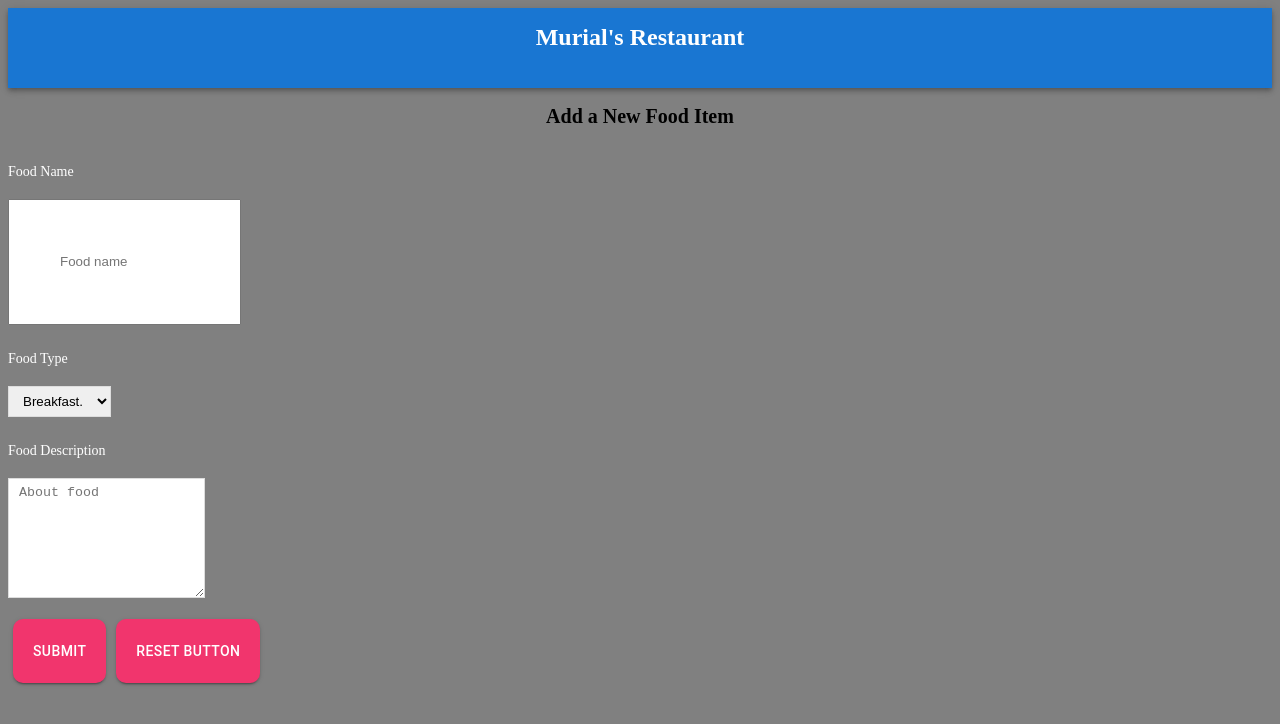
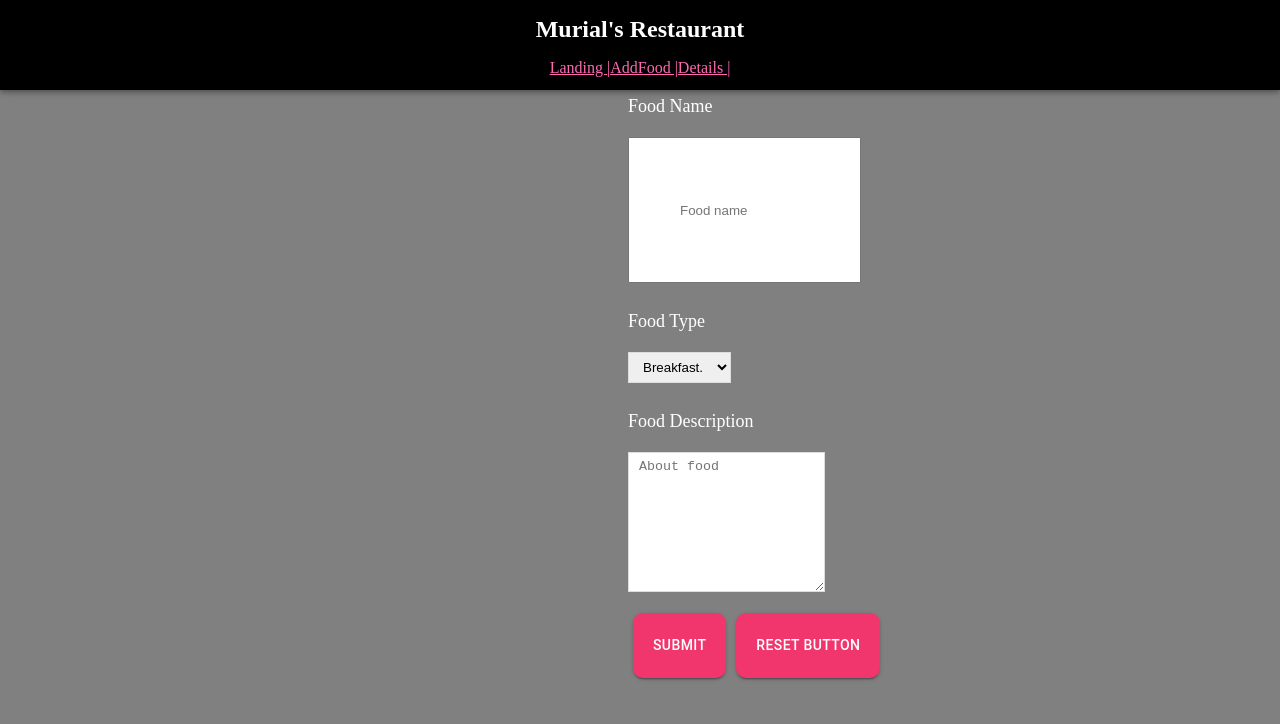
Before and after one commit to twentymurial33/murials_menu, a React (Create React App) app in the folder client/: page /add in a window 1280 px wide. Shown: the top 724 px of the page. Built offline with nearby package versions, Linux system fonts and the light colour scheme.

Commit message:
Added some more styles to the landing and addfood page  (#56)
* styled the app a little bit more

* testing some styling theories which didn't work

* all styles are now styled with styled components

Co-authored-by: Murial Anindo <murial.anindo@lonett.com>

```diff
--- a/client/src/components/Header.js
+++ b/client/src/components/Header.js
@@ -1,12 +1,18 @@
 import React from "react";
 import AppBar from "@mui/material/AppBar";
 import styled from "styled-components";
+import { Link } from "react-router-dom";
 
 function Header() {
   return (
-    <AppBar position="static" style={{ height: "80px" }}>
+    <AppBar style={{ height: "90px", backgroundColor: "black" }}>
       <Container maxWidth="xl">
         <h1 className="u-text--center">Murial's Restaurant</h1>
+        <section>
+          <Link to="/home">Landing |</Link>
+          <Link to="/add">AddFood |</Link>
+          <Link to="/details">Details |</Link>
+        </section>
       </Container>
     </AppBar>
   );
@@ -18,5 +24,15 @@ const Container = styled.div`
     text-align: center;
     color: white;
   }
+  section {
+    color: white;
+    text-align: center;
+    align: center;
+  }
+
+  a {
+    color: hotpink;
+  }
 `;
+
 export default Header;
--- a/client/src/index.css
+++ b/client/src/index.css
@@ -19,3 +19,23 @@ form {
 .u-text--center {
   text-align: center !important;
 }
+
+.deleteBtn {
+  margin: 5px;
+  background-color: red;
+  color: #fff;
+  padding: 20px;
+  border-radius: 10px;
+  cursor: pointer;
+}
+
+.boxMenu {
+  color: white;
+  background: black;
+  width: 720px;
+}
+
+.form {
+  padding-left: 620px;
+  padding-top: 60px;
+}
--- a/client/src/pages/AddFood.js
+++ b/client/src/pages/AddFood.js
@@ -4,6 +4,7 @@ import axios from "axios";
 import Button from "@mui/material/Button";
 import Layout from "../components/Layout";
 import styled from "styled-components";
+import "../index.css";
 import { useForm } from "react-hook-form";
 import { yupResolver } from "@hookform/resolvers/yup";
 import * as yup from "yup";
@@ -43,14 +44,10 @@ function AddFood() {
     console.log(e);
   }
 
-  function handleButtonClick() {
-    // reset();
-  }
   return (
     <div className="form">
       <Layout />
       <Form onSubmit={handleSubmit((data) => setData(JSON.stringify(data)))}>
-        <h2>Add a New Food Item </h2>
         <label>Food Name</label>
         <input
           type="text"
@@ -88,13 +85,14 @@ const Form = styled.form`
     display: flex;
     align-items: center;
     justify-content: center;
-    height: 120px;
+    height: 140px;
     padding-left: 50px;
   }
   h2 {
     font-size: 20px;
-    color: black;
+    color: white;
     margin-bottom: 30px;
+    text-align: center;
   }
 
   textarea {
@@ -102,7 +100,7 @@ const Form = styled.form`
     margin: 10px 0;
     border: 1px solid #ddd;
     box-sizing: border-box;
-    height: 120px;
+    height: 140px;
     display: block;
   }
 
@@ -122,7 +120,7 @@ const Form = styled.form`
     margin-bottom: 13px;
     margin-top: 20px;
     color: white;
-    font-size: 14px;
+    font-size: 18px;
     font-weight: 200;
   }
 
--- a/client/src/pages/Details.js
+++ b/client/src/pages/Details.js
@@ -2,8 +2,6 @@ import axios from "axios";
 import { useQuery } from "react-query";
 import { useState } from "react";
 import Box from "@mui/material/Box";
-import Button from "@mui/material/Button";
-import DeleteIcon from "@mui/icons-material/Delete";
 import styled from "styled-components";
 import "../index.css";
 
@@ -50,6 +48,7 @@ function Details() {
                 <p key={data.id}>
                   <img src={data.img} alt="images" />
                   <Box
+                    className="boxMenu"
                     lg={{
                       display: "flex",
 
@@ -60,36 +59,20 @@ function Details() {
                         height: 128,
                       },
                     }}
-                    style={{
-                      color: "white",
-                      backgroundColor: "black",
-                      width: "720px",
-                    }}
                   >
                     <p>
                       Lorem ipsum dolor sit amet, consectetur adipiscing elit,
                       sed do eiusmod tempor incididunt ut labore et dolore magna
                       aliqua. Ut enim ad minim veniam, quis nostrud exercitation
                       ullamco laboris nisi ut aliquip ex ea commodo consequat.
-                      Duis aute irure dolor in reprehenderit in voluptate velit
-                      esse cillum dolore eu fugiat nulla pariatur. Excepteur
-                      sint occaecat cupidatat non proident, sunt in culpa qui
-                      officia deserunt mollit anim id est laborum.
                     </p>{" "}
-                    <Button
+                    <button
+                      className="deleteBtn"
                       variant="outlined"
-                      startIcon={<DeleteIcon />}
-                      style={{
-                        color: "white",
-                        backgroundColor: "red",
-                        padding: "10px",
-                        cursor: "pointer",
-                        borderRadius: "5px",
-                      }}
                       onClick={() => handleDelete(data.id)}
                     >
                       Delete
-                    </Button>
+                    </button>
                   </Box>
                 </p>
               </>
@@ -104,7 +87,7 @@ function Details() {
 const Container = styled.div`
   input{
   font-size: 18px;
-  padding: 10px;
+  padding:10px;
   margin: 10px;
   background: white;
   border: none;
@@ -117,8 +100,6 @@ const Container = styled.div`
     display: flex;
     flex-wrap: wrap;
   }
-
-
 `;
 
 export default Details;
--- a/client/src/pages/Landing.js
+++ b/client/src/pages/Landing.js
@@ -42,7 +42,12 @@ function Landing() {
       <Layout />
 
       <Box
-        sx={{ display: "flex", flexWrap: "wrap", minWidth: 300, width: "100%" }}
+        sx={{
+          display: "flex",
+          minWidth: 300,
+          width: "100%",
+          paddingTop: "160px",
+        }}
       >
         {images.map((image) => (
           <ImageButton
```
